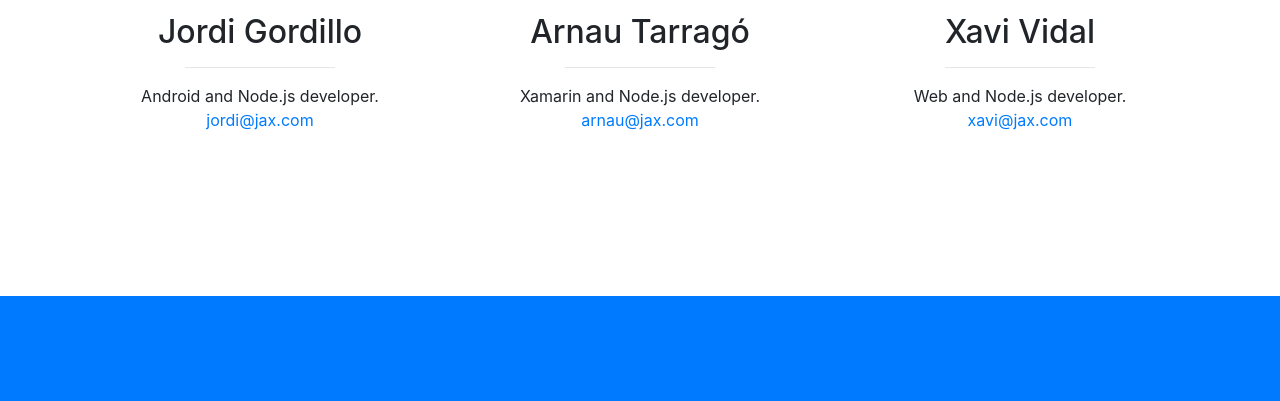
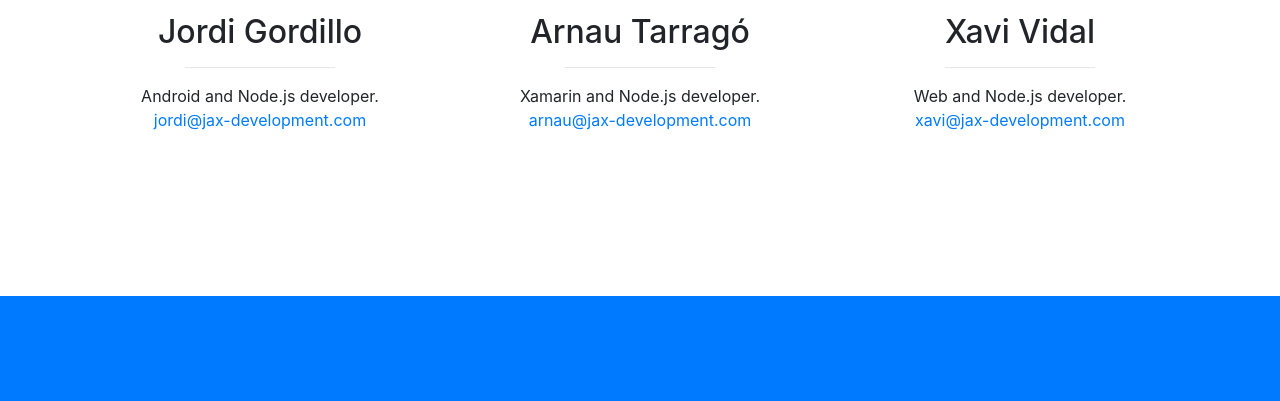
Before and after one commit to Nitre19/vac, a website with bundled scripts: page index.html in a window 1280 px wide. Shown: the part 1071-1472 px from the top of the page. Built offline with nearby package versions, Linux system fonts and the light colour scheme.

Commit message:
Update index.html

```diff
--- a/index.html
+++ b/index.html
@@ -90,21 +90,21 @@
           <p></p>
           <h2>Jordi Gordillo</h2>
           <hr>
-          <p>Android and Node.js developer. </br><a href="">jordi@jax.com</a></p>
+          <p>Android and Node.js developer. </br><a href="">jordi@jax-development.com</a></p>
         </div><!-- /.col-lg-4 -->
         <div class="col-lg-4">
           <img class="img-circle" src="img/arnau.jpg" alt="Generic placeholder image" width="140" height="140">
           <p></p>
           <h2>Arnau Tarragó</h2>
           <hr>
-          <p>Xamarin and Node.js developer. </br><a href="">arnau@jax.com</a></p>
+          <p>Xamarin and Node.js developer. </br><a href="">arnau@jax-development.com</a></p>
         </div><!-- /.col-lg-4 -->
         <div class="col-lg-4">
           <img class="img-circle" src="img/xavi.png" alt="Generic placeholder image" width="140" height="140">
           <p></p>
           <h2>Xavi Vidal</h2>
           <hr>
-          <p>Web and Node.js developer. </br><a href="">xavi@jax.com</a></p>
+          <p>Web and Node.js developer. </br><a href="">xavi@jax-development.com</a></p>
         </div><!-- /.col-lg-4 -->
       </div>
       </div>
@@ -290,7 +290,7 @@
           <div class="col-lg-4 mr-auto text-center">
             <i class="fa fa-4x fa-envelope-o text-primary mb-3 sr-icons"></i>
             <p>
-              <a href="mailto:your-email@your-domain.com">vac@jax.com</a>
+              <a href="mailto:your-email@your-domain.com">vac@jax-development.com</a>
             </p>
           </div>
         </div>
```
